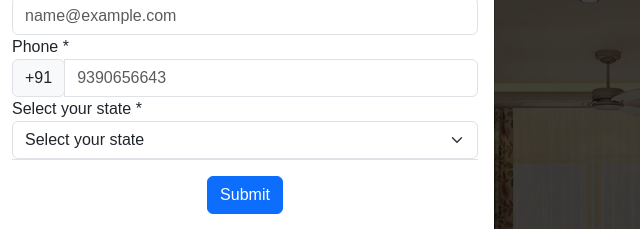
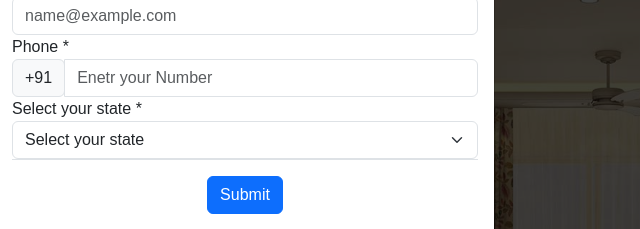
Before and after one commit to Divyakorukond/InteriorWorks, a plain HTML site: page index.html in a window 1280 px wide. Both pictures are taken after a click on the link "Contact Us". Shown: the part 197-426 px from the top of the page, 395-1035 px from the left. Drawn offline with nearby package versions, Linux system fonts and the light colour scheme.

Commit message:
Update index.html

```diff
--- a/index.html
+++ b/index.html
@@ -326,7 +326,7 @@
                    <div class="input-group-prepend">
                      <span class="input-group-text">+91</span>
                    </div>
-                   <input type="tel" name="number" class="form-control" id="exampleFormControlInput1" placeholder="9390656643" maxlength="10" pattern="[0-9]{10}" required>
+                   <input type="tel" name="number" class="form-control" id="exampleFormControlInput1" placeholder="Enetr your Number" maxlength="10" pattern="[0-9]{10}" required>
                  </div>
                </div>
                <label  >Select your state  <span class="required">*</span></label>
```
